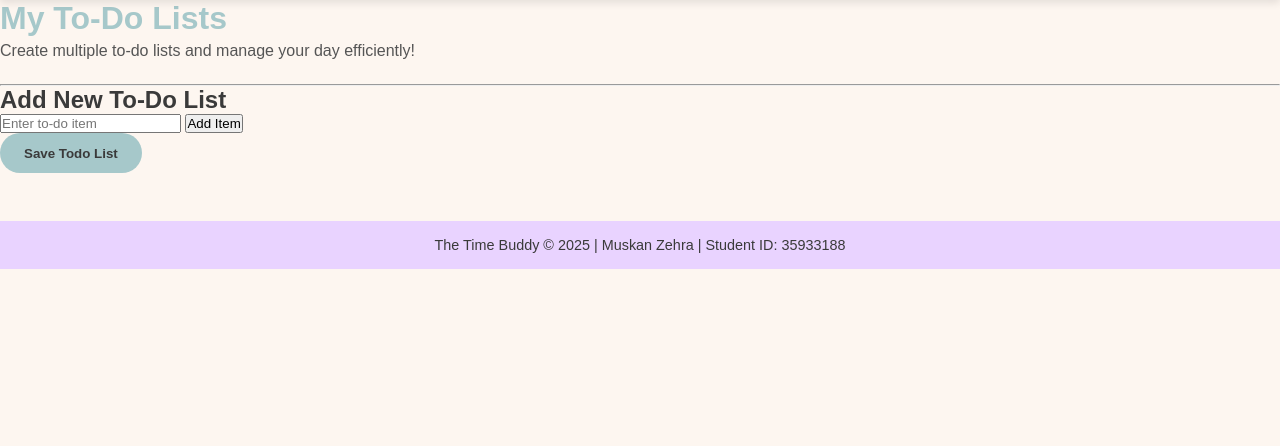
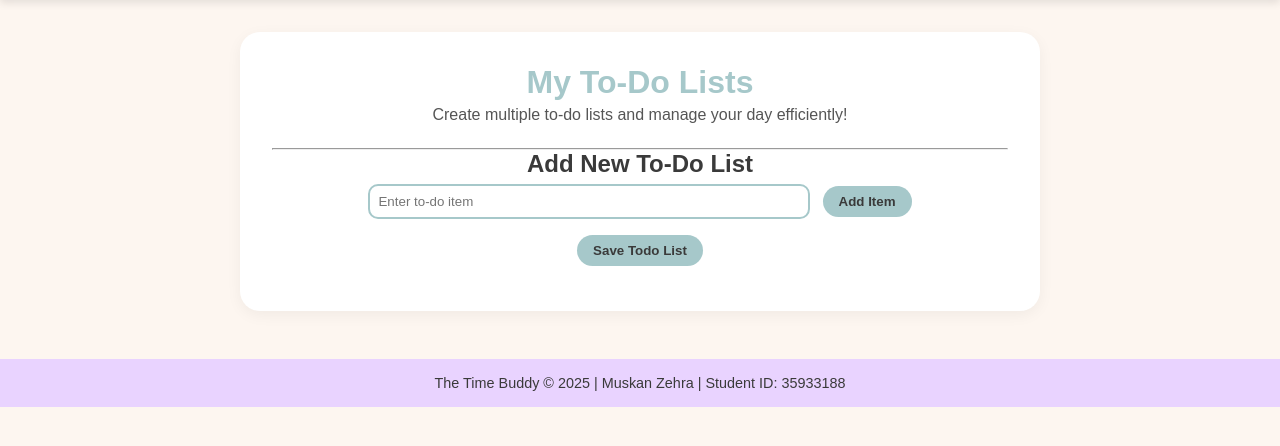
Before and after one commit to mzehra-1512/Cloud_Server_Project_ICT171, a Flask app: page /todo in a window 1280 px wide. Shown: the part 58-504 px from the top of the page. Run offline with Flask 3, Linux system fonts and the light colour scheme.

Commit message:
Update style.css

```diff
--- a/static/css/style.css
+++ b/static/css/style.css
@@ -363,3 +363,81 @@ footer {
     gap: 0.5rem;
     margin-top: 0.5rem;
 }
+
+.todo-container {
+    max-width: 800px;
+    margin: 2rem auto;
+    padding: 2rem;
+    background: #fff;
+    border-radius: 20px;
+    box-shadow: 0 4px 15px rgba(0,0,0,0.05);
+    text-align: center;
+}
+
+.todo-card {
+    background-color: #fff;
+    border-radius: 15px;
+    box-shadow: 0 3px 8px rgba(0,0,0,0.1);
+    padding: 1rem;
+    margin-bottom: 1rem;
+}
+
+.todo-date {
+    font-size: 0.9rem;
+    color: #555;
+    margin-bottom: 0.5rem;
+}
+
+.todo-items {
+    list-style: disc;
+    text-align: left;
+    margin-left: 1rem;
+}
+
+.new-todo input[type="text"] {
+    padding: 0.5rem;
+    border-radius: 10px;
+    border: 2px solid #A6C8CA;
+    margin-right: 0.5rem;
+    width: 60%;
+}
+
+.add-btn, .save-btn {
+    background-color: #A6C8CA;
+    color: #3A3A3A;
+    border: none;
+    padding: 0.5rem 1rem;
+    border-radius: 20px;
+    font-weight: 600;
+    cursor: pointer;
+    margin-top: 0.5rem;
+    transition: 0.3s ease;
+}
+
+.add-btn:hover, .save-btn:hover {
+    background-color: #F7B2BD;
+    transform: translateY(-2px);
+}
+
+.delete-btn {
+    background-color: #FF6B6B;
+    color: #fff;
+    border: none;
+    padding: 0.3rem 0.8rem;
+    border-radius: 10px;
+    cursor: pointer;
+    font-weight: 600;
+    margin-top: 0.5rem;
+}
+
+.delete-btn:hover {
+    background-color: #FF4C4C;
+    transform: translateY(-2px);
+}
+
+#todoItemList {
+    list-style: disc;
+    margin-top: 0.5rem;
+    text-align: left;
+    margin-left: 1rem;
+}
```
